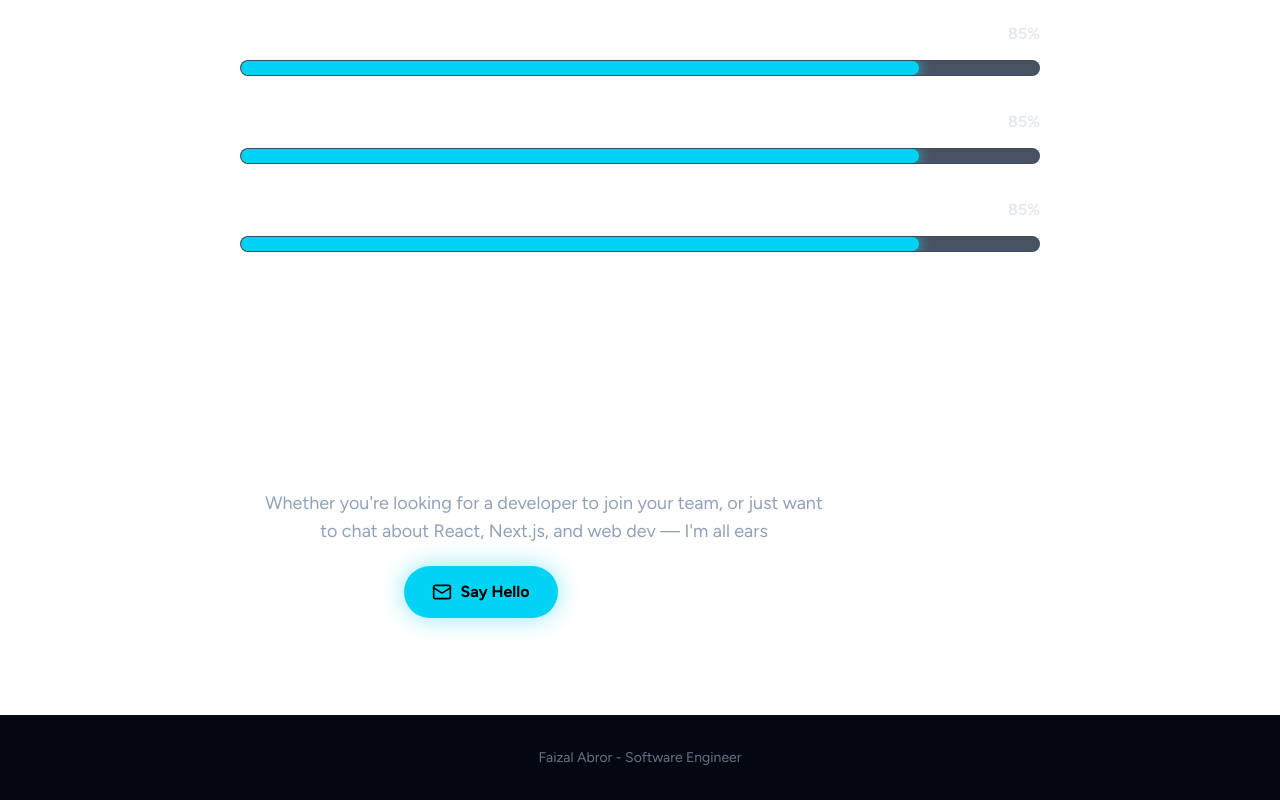
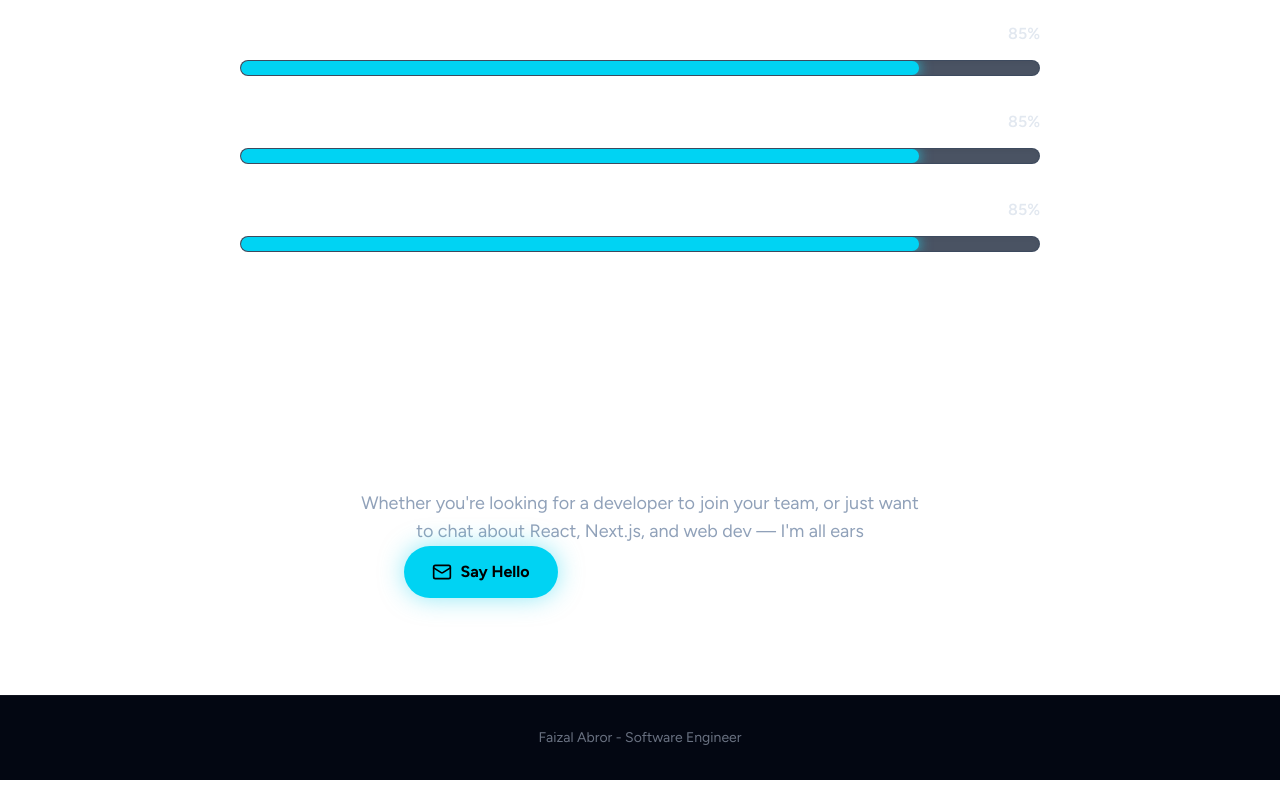
Before and after one commit to aziz-lgtm/faizal-abror-portfolio, a Next.js app: page / in a window 1280 px wide. Shown: the part 5696-6496 px from the top of the page. Built offline with nearby package versions, Linux system fonts and the light colour scheme.

Commit message:
i dont know

```diff
--- a/components/Contact.tsx
+++ b/components/Contact.tsx
@@ -32,7 +32,7 @@
           {contact.title}
         </h2>
 
-        <p className="text-slate-400 text-sm sm:text-base md:text-lg max-w-xl sm:text-center mb-5 text-center">
+        <p className="text-slate-400 text-sm sm:text-base md:text-lg max-w-xl mx-auto">
           {contact.description}
         </p>
 
```
